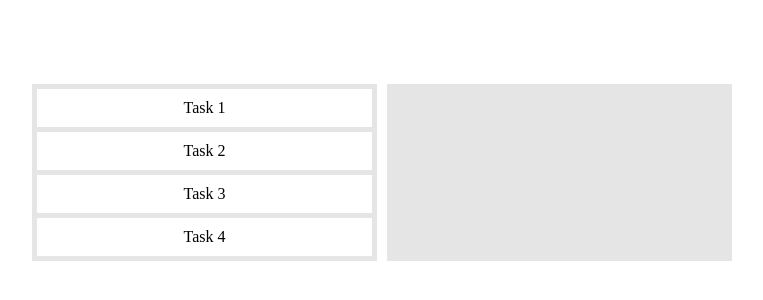
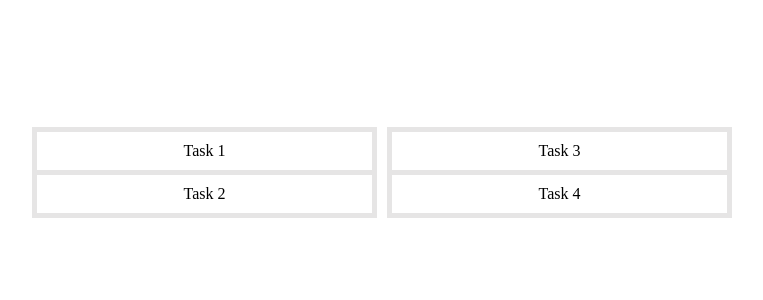
Before and after one commit to danielcalvolopez/kanban-miniproject, a React (Create React App) app: page / in a window 1280 px wide. Shown: the part 244-544 px from the top of the page, without its empty margins (258-1021 px from the left). Built offline with nearby package versions, Linux system fonts and the light colour scheme.

Commit message:
trying react-dnd

```diff
--- a/package.json
+++ b/package.json
@@ -7,6 +7,7 @@
     "@testing-library/jest-dom": "^5.16.5",
     "@testing-library/react": "^13.4.0",
     "@testing-library/user-event": "^13.5.0",
+    "immutability-helper": "^3.1.1",
     "react": "^18.2.0",
     "react-beautiful-dnd": "^13.1.1",
     "react-dnd": "^16.0.1",
--- a/src/components/Kanban.jsx
+++ b/src/components/Kanban.jsx
@@ -1,47 +1,46 @@
 import classes from "./kanban.module.css";
 import { v4 as uuid } from "uuid";
 import Task from "./Reusable/Task";
-import { useDrop } from "react-dnd";
-import { useState } from "react";
+import { useCallback, useState } from "react";
+import update from "immutability-helper";
+import Column from "./Reusable/Column";
 
 const tasksList = [
-  { id: uuid(), title: "Task 1" },
-  { id: uuid(), title: "Task 2" },
-  { id: uuid(), title: "Task 3" },
-  { id: uuid(), title: "Task 4" },
+  { id: uuid(), title: "Task 1", stage: "1" },
+  { id: uuid(), title: "Task 2", stage: "1" },
+  { id: uuid(), title: "Task 3", stage: "2" },
+  { id: uuid(), title: "Task 4", stage: "2" },
 ];
+
+const stages = ["1", "2"];
 
 const Kanban = () => {
   const [data, setData] = useState(tasksList);
-  const [data2, setData2] = useState([]);
 
-  const [{ isOver }, drop] = useDrop(() => ({
-    accept: "task",
-    drop: (item) => addTaskToColumn(item.id),
-    collect: (monitor) => ({
-      isOver: !!monitor.isOver(),
-    }),
-  }));
-
-  const addTaskToColumn = (id) => {
-    const taskFound = tasksList.filter((task) => id === task.id);
-
-    data2.splice(data2.findIndex((task) => task.id === taskFound));
-    setData2((data2) => [...data2, taskFound[0]]);
-  };
+  const changeTaskStatus = useCallback(
+    (id, stage) => {
+      let task = data.find((task) => task.id === id);
+      const taskIndex = data.indexOf(task);
+      task = { ...task, stage };
+      let newTasks = update(data, {
+        [taskIndex]: { $set: task },
+      });
+      setData(newTasks);
+    },
+    [data]
+  );
 
   return (
     <div className={classes.kanban}>
-      <div ref={drop} className={classes.col}>
-        {data.map((task) => (
-          <Task key={task.id} id={task.id} title={task.title} />
-        ))}
-      </div>
-      <div ref={drop} className={classes.col}>
-        {data2.map((task) => (
-          <Task key={task.id} id={task.id} title={task.title} />
-        ))}
-      </div>
+      {stages.map((stage) => (
+        <Column key={stage} stage={stage} changeTaskStatus={changeTaskStatus}>
+          {data
+            .filter((task) => task.stage === stage)
+            .map((task) => (
+              <Task key={task.id} id={task.id} title={task.title} />
+            ))}
+        </Column>
+      ))}
     </div>
   );
 };
--- /dev/null
+++ b/src/components/Reusable/Column.jsx
@@ -0,0 +1,21 @@
+import { useRef } from "react";
+import { useDrop } from "react-dnd";
+import classes from "./column.module.css";
+
+const Column = ({ stage, changeTaskStatus, children }) => {
+  const ref = useRef(null);
+  const [, drop] = useDrop({
+    accept: "card",
+    drop(item) {
+      changeTaskStatus(item.id, stage);
+    },
+  });
+  drop(ref);
+  return (
+    <div className={classes.column} ref={ref}>
+      {children}
+    </div>
+  );
+};
+
+export default Column;
--- a/src/components/Reusable/Task.jsx
+++ b/src/components/Reusable/Task.jsx
@@ -1,17 +1,22 @@
 import classes from "./task.module.css";
 import { useDrag } from "react-dnd";
+import { useRef } from "react";
 
 const Task = ({ title, id }) => {
-  const [{ isDragging }, drag] = useDrag(() => ({
-    type: "task",
-    item: { id: id },
+  const ref = useRef(null);
+  const [{ isDragging }, drag] = useDrag({
+    type: "card",
+    item: id,
     collect: (monitor) => ({
-      isDragging: !!monitor.isDragging(),
+      isDragging: monitor.isDragging(),
     }),
-  }));
+  });
+
+  const opacity = isDragging ? 0 : 1;
+  drag(ref);
 
   return (
-    <div ref={drag} className={classes["task-container"]}>
+    <div ref={ref} style={{ opacity }} className={classes["task-container"]}>
       {title}
     </div>
   );
--- /dev/null
+++ b/src/components/Reusable/column.module.css
@@ -0,0 +1,3 @@
+.column {
+  background-color: rgb(230, 229, 229);
+}
```
Also changed, not shown: 2 other files (tests, documents, lock files or other folders).
